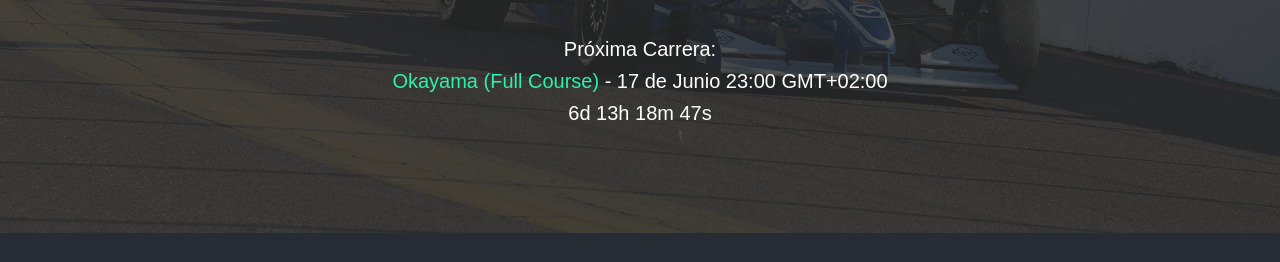
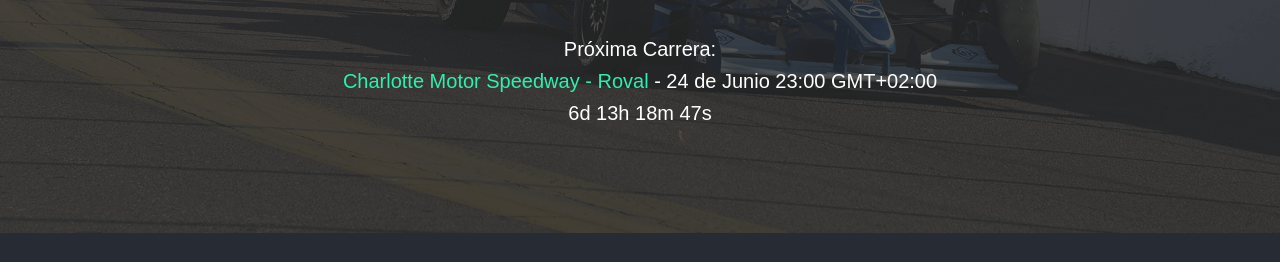
Before and after one commit to mundialmazazos/mundialmazazos, a plain HTML site: page index.html in a window 1280 px wide. Shown: the part 538-800 px from the top of the page. Drawn offline with nearby package versions, Linux system fonts and the light colour scheme.

Commit message:
Update index.html

```diff
--- a/index.html
+++ b/index.html
@@ -105,9 +105,9 @@
 
 				<div class="liga">
 					<h3> <span> <a class="circuito"
-								href="https://members.iracing.com/membersite/member/TrackDetail.do?trkid=166">
-								Okayama (Full Course)</a>
-							- 17 de Junio 23:00 GMT+02:00</h3>
+								href="https://members.iracing.com/membersite/member/TrackDetail.do?trkid=350">
+								Charlotte Motor Speedway - Roval</a>
+							- 24 de Junio 23:00 GMT+02:00</h3>
 				</div>
 
 				<div class="liga">
```
